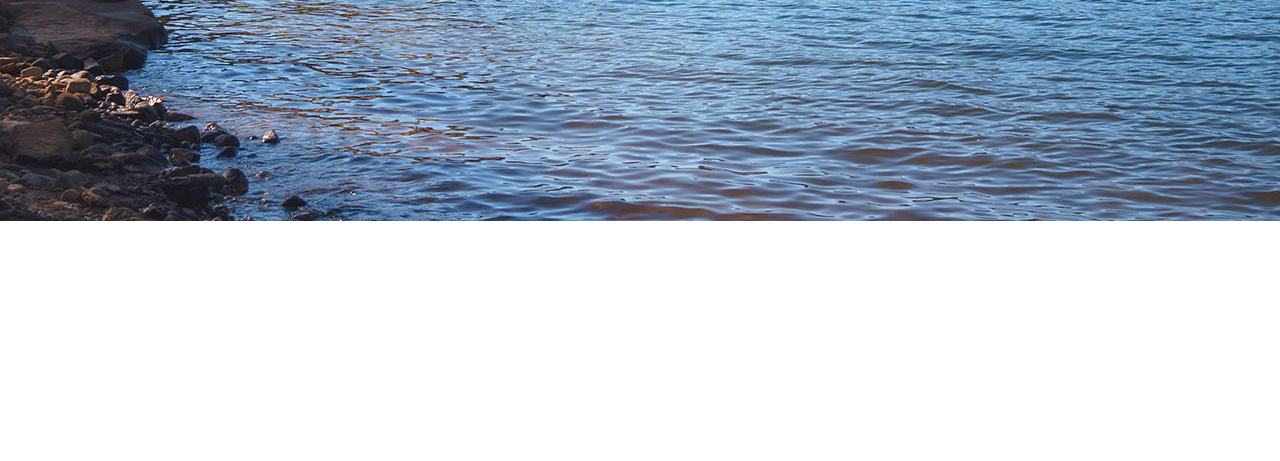
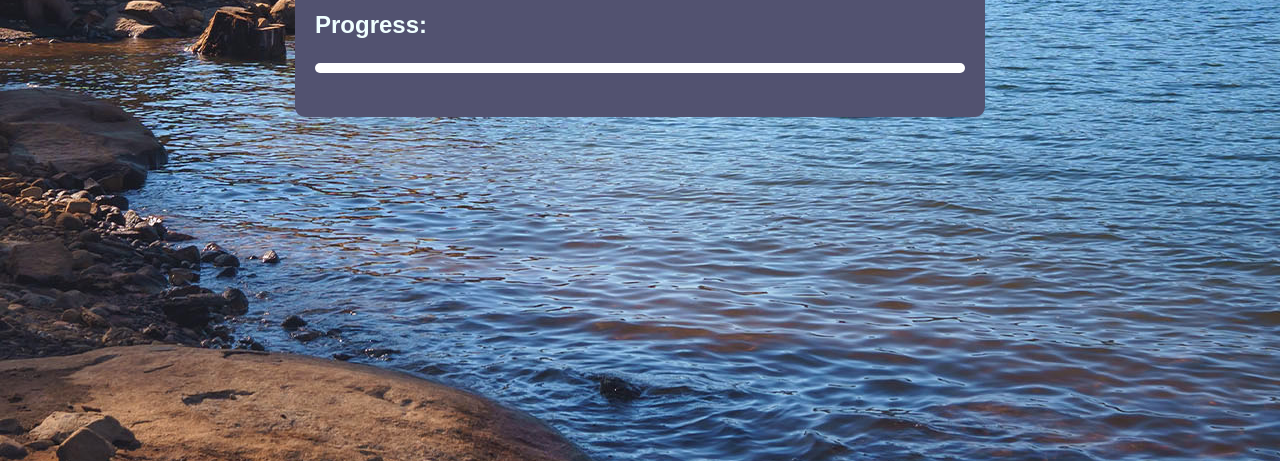
Before and after one commit to ankittripathe/CountDown-Timer, a plain HTML site: page index.html in a window 1280 px wide. Shown: the part 579-1040 px from the top of the page. Before the commit the page ends 800 px from the top, so only its background shows below. Drawn offline with Linux system fonts and the light colour scheme.

Commit message:
all done

```diff
--- a/style.css
+++ b/style.css
@@ -5,7 +5,7 @@ body {
   justify-content: center;
   align-items: center;
   margin: 0;
-  height: 100vh;
+  height: 130vh;
   font-family: Arial, Helvetica, sans-serif;
 }
 
```
Also changed, not shown: index.html (+4 -0 lines).
